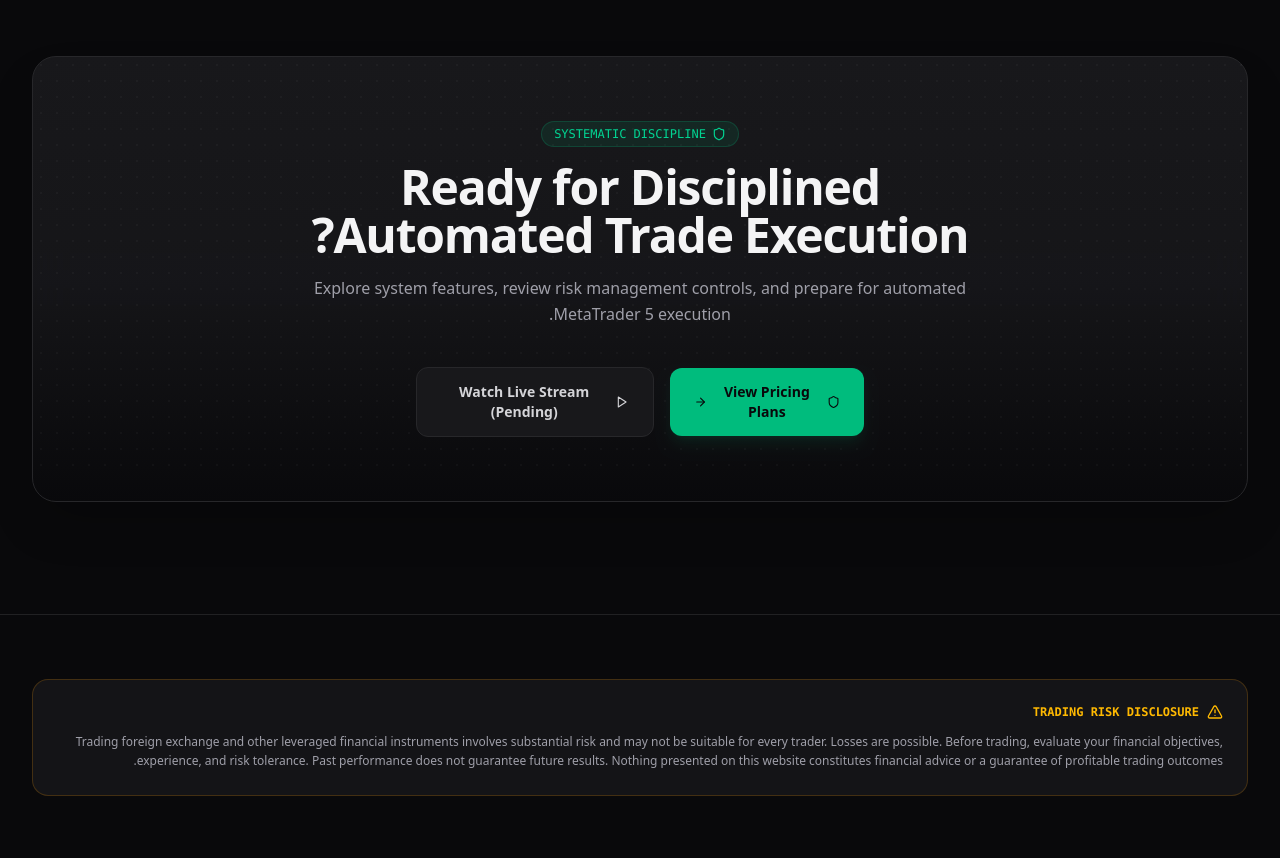
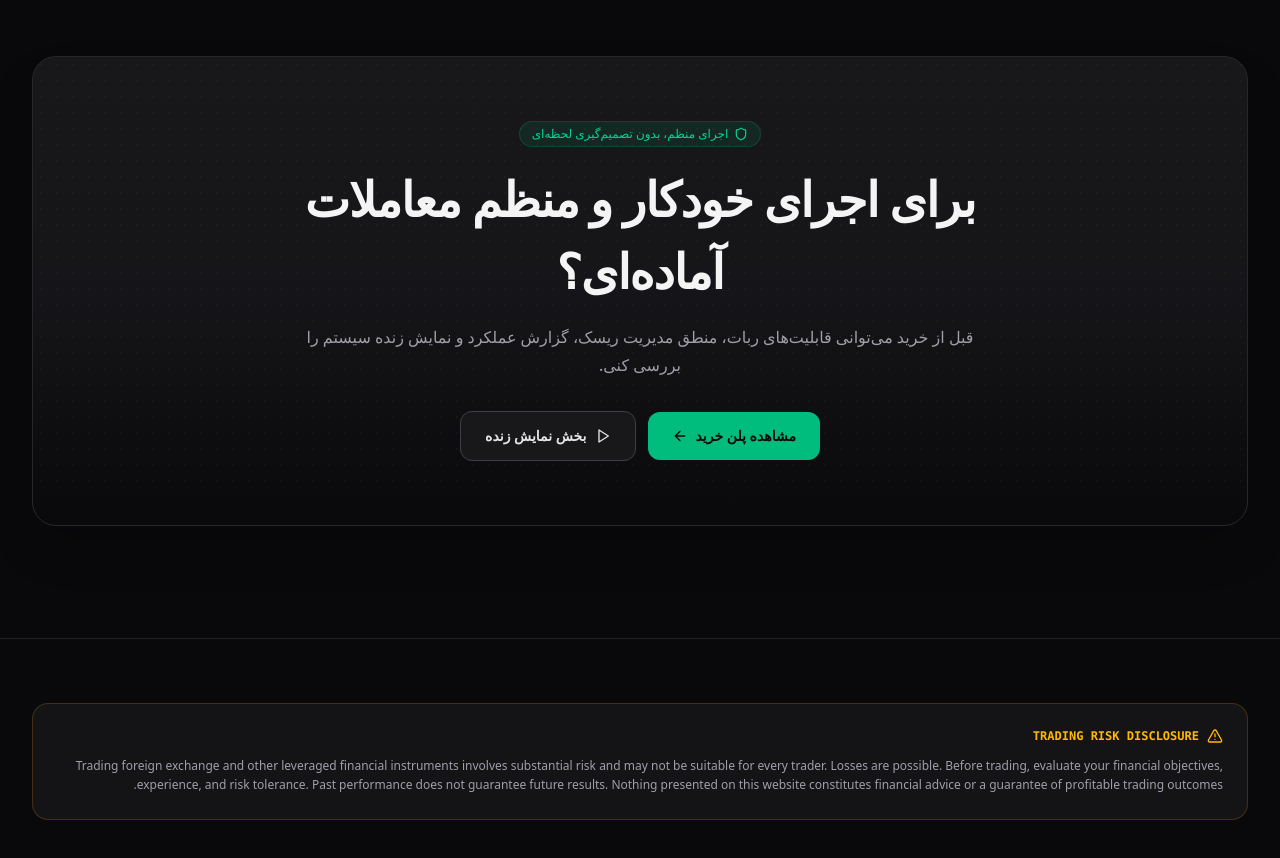
Before and after one commit to amirrezakhanipour/bot-website, a Next.js app: page / in a window 1280 px wide. Shown: the part 8260-9118 px from the top of the page. Built offline with nearby package versions, Linux system fonts and the light colour scheme.

Commit message:
feat(ui): localize final CTA to Persian

```diff
--- a/src/components/marketing/final-cta-section.tsx
+++ b/src/components/marketing/final-cta-section.tsx
@@ -3,43 +3,41 @@ import { ShieldIcon, ArrowRightIcon, PlayIcon } from "@/components/shared/icons"
 
 export function FinalCtaSection() {
   return (
-    <section className="py-20 md:py-28 relative overflow-hidden">
-      <div className="max-w-7xl mx-auto px-4 sm:px-6 lg:px-8">
-        <div className="relative rounded-3xl bg-gradient-to-b from-zinc-900 via-zinc-900/90 to-zinc-950 border border-zinc-800 p-8 sm:p-12 md:p-16 text-center space-y-8 shadow-2xl backdrop-blur-xl">
-          {/* Subtle Grid Accent */}
+    <section className="relative overflow-hidden py-20 md:py-28">
+      <div className="mx-auto max-w-7xl px-4 sm:px-6 lg:px-8">
+        <div className="relative space-y-8 rounded-3xl border border-zinc-800 bg-gradient-to-b from-zinc-900 via-zinc-900/90 to-zinc-950 p-8 text-center shadow-2xl backdrop-blur-xl sm:p-12 md:p-16">
           <div
-            className="absolute inset-0 opacity-[0.03] pointer-events-none bg-[radial-gradient(#ffffff_1px,transparent_1px)] [background-size:16px_16px]"
+            className="pointer-events-none absolute inset-0 bg-[radial-gradient(#ffffff_1px,transparent_1px)] [background-size:16px_16px] opacity-[0.03]"
             aria-hidden="true"
           />
 
-          <div className="relative space-y-4 max-w-2xl mx-auto">
-            <div className="inline-flex items-center gap-1.5 px-3 py-1 rounded-full bg-emerald-500/10 border border-emerald-500/20 text-xs font-mono text-emerald-400">
+          <div className="relative mx-auto max-w-2xl space-y-4">
+            <div className="inline-flex items-center gap-1.5 rounded-full border border-emerald-500/20 bg-emerald-500/10 px-3 py-1 text-xs text-emerald-400">
               <ShieldIcon size={14} />
-              SYSTEMATIC DISCIPLINE
+              اجرای منظم، بدون تصمیم‌گیری لحظه‌ای
             </div>
-            <h2 className="text-3xl sm:text-4xl md:text-5xl font-bold tracking-tight text-zinc-100">
-              Ready for Disciplined Automated Trade Execution?
+            <h2 className="text-3xl font-bold leading-[1.5] tracking-tight text-zinc-100 sm:text-4xl md:text-5xl">
+              برای اجرای خودکار و منظم معاملات آماده‌ای؟
             </h2>
-            <p className="text-sm sm:text-base text-zinc-400 leading-relaxed">
-              Explore system features, review risk management controls, and prepare for automated MetaTrader 5 execution.
+            <p className="text-sm leading-7 text-zinc-400 sm:text-base">
+              قبل از خرید می‌توانی قابلیت‌های ربات، منطق مدیریت ریسک، گزارش عملکرد و نمایش زنده سیستم را بررسی کنی.
             </p>
           </div>
 
-          <div className="relative pt-2 flex flex-col sm:flex-row items-center justify-center gap-4 max-w-md mx-auto">
+          <div className="relative flex flex-col items-center justify-center gap-3 sm:flex-row">
             <a
               href="#pricing"
-              className="w-full sm:w-auto inline-flex items-center justify-center gap-2 px-6 py-3.5 text-sm font-semibold rounded-xl bg-emerald-500 text-zinc-950 hover:bg-emerald-400 transition-all duration-200 shadow-lg shadow-emerald-500/10 focus:outline-none focus-visible:ring-2 focus-visible:ring-emerald-400"
+              className="inline-flex w-full items-center justify-center gap-2 rounded-xl bg-emerald-500 px-6 py-3.5 text-sm font-semibold text-zinc-950 transition-colors hover:bg-emerald-400 sm:w-auto"
             >
-              <ShieldIcon size={16} />
-              View Pricing Plans
-              <ArrowRightIcon size={16} />
+              مشاهده پلن خرید
+              <ArrowRightIcon size={16} className="rotate-180" />
             </a>
             <a
               href="#live-bot"
-              className="w-full sm:w-auto inline-flex items-center justify-center gap-2 px-6 py-3.5 text-sm font-semibold rounded-xl bg-zinc-900 border border-zinc-800 text-zinc-300 hover:text-zinc-100 hover:bg-zinc-800 transition-all duration-200 focus:outline-none focus-visible:ring-2 focus-visible:ring-emerald-500"
+              className="inline-flex w-full items-center justify-center gap-2 rounded-xl border border-zinc-700 bg-zinc-900 px-6 py-3.5 text-sm font-semibold text-zinc-200 transition-colors hover:bg-zinc-800 sm:w-auto"
             >
               <PlayIcon size={16} />
-              Watch Live Stream (Pending)
+              بخش نمایش زنده
             </a>
           </div>
         </div>
```
